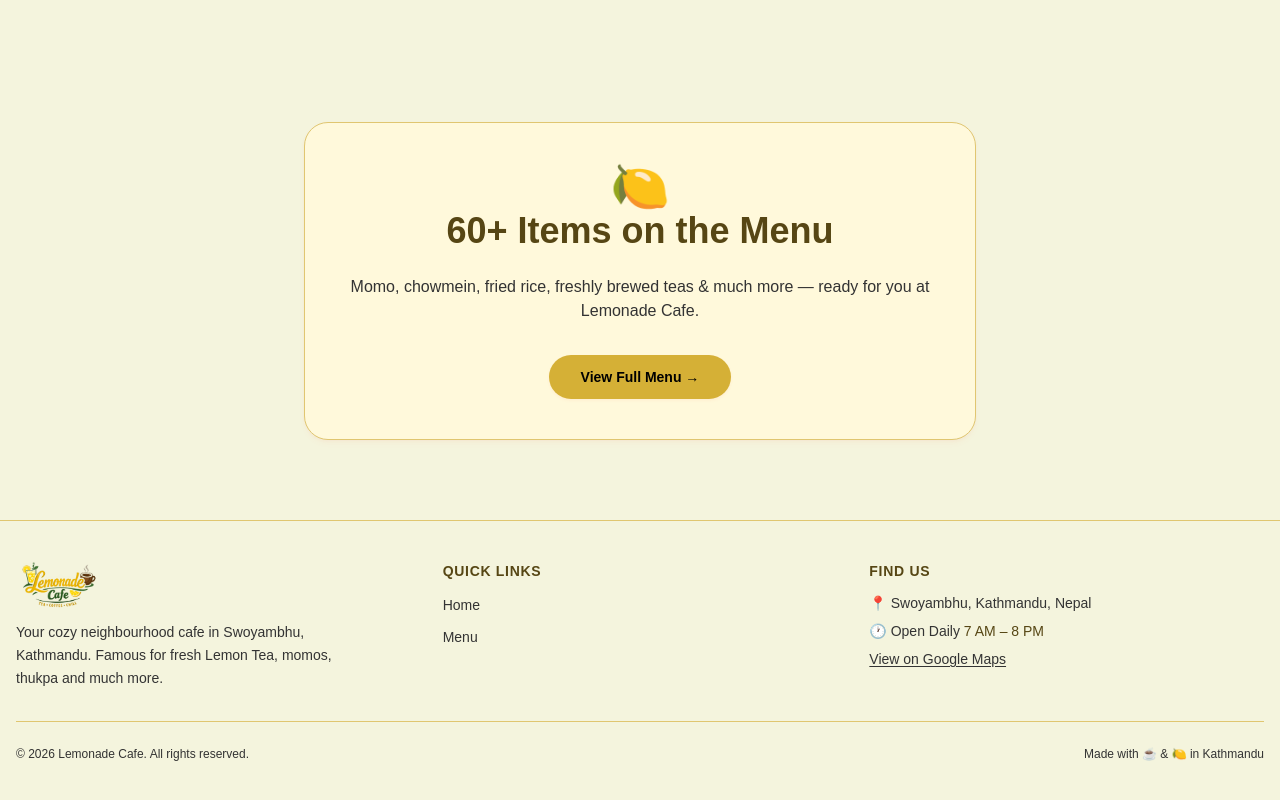
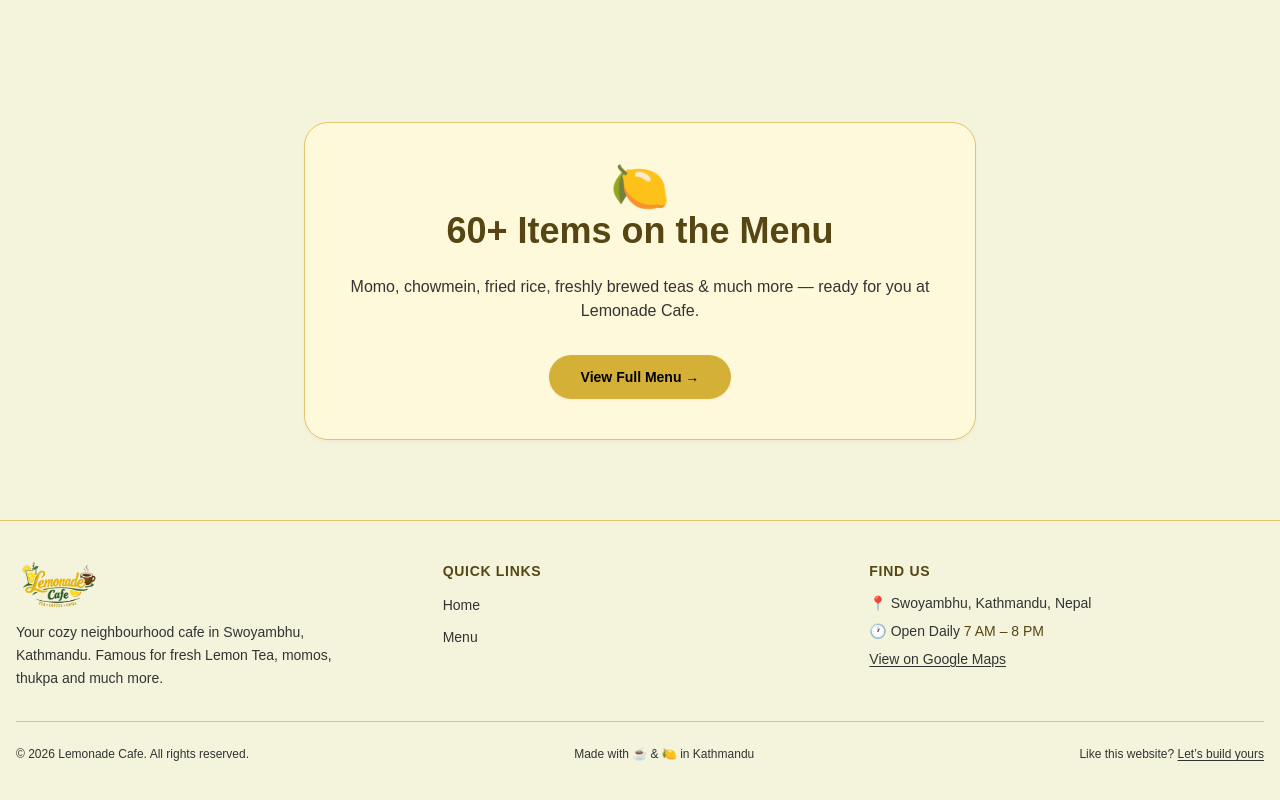
Before and after one commit to suraj-kumal/lemomadeCafe, a Next.js app: page / in a window 1280 px wide. Shown: the part 2047-2847 px from the top of the page. Built offline with nearby package versions, Linux system fonts and the light colour scheme; a web font is replaced by a local one.

Commit message:
small backlink added

```diff
--- a/components/footer.tsx
+++ b/components/footer.tsx
@@ -75,9 +75,22 @@
         </div>
 
         {/* Divider */}
+        {/* Divider */}
         <div className="mt-8 border-t pt-6 flex flex-col sm:flex-row items-center justify-between gap-2 text-xs text-muted-foreground">
           <p>© {currentYear} Lemonade Cafe. All rights reserved.</p>
-          <p>Made with ☕ &amp; 🍋 in Kathmandu</p>
+          <p>Made with ☕ & 🍋 in Kathmandu</p>
+
+          <p>
+            Like this website?{" "}
+            <a
+              href="https://surajkumal.com.np"
+              target="_blank"
+              rel="noopener noreferrer"
+              className="underline underline-offset-2 hover:text-foreground transition-colors"
+            >
+              Let’s build yours
+            </a>
+          </p>
         </div>
       </div>
     </footer>
```
